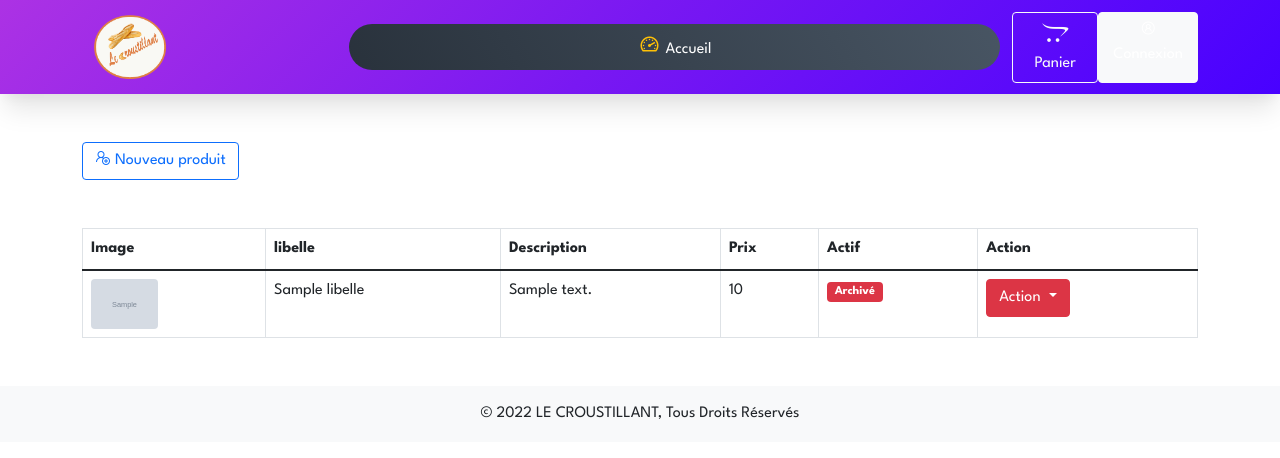
After one commit to insa54/ggt-boulanger, a PHP site: template base/views/prod_list.php in a window 1280 px wide. The commit adds this page. Shown: the top 458 px of the page. Run offline with PHP 8.4, Linux system fonts and the light colour scheme; the template is opened without the code that fills it: most values are stand-ins (such as "Sample title", 1, 10 or a date in 2020); grey boxes marked "Sample" are stand-in pictures; some libraries are stand-ins or nearby versions.

Commit message:
correction final

```diff
--- a/base/views/_inc_navbar.php
+++ b/base/views/_inc_navbar.php
@@ -24,7 +24,7 @@
                             <a class="nav-link" href="/user"><i class="las la-user-tag text-warning fs-4"></i> Utilisateur</a>
                         </li>
                         <li class="nav-item">
-                            <a class="nav-link" data-bs-toggle="modal" data-bs-target="#exampleModal"><i class="las la-folder-plus text-warning fs-4"></i> Ajouter Produit</a>
+                            <a class="nav-link" href="/produit"><i class="las la-folder-plus text-warning fs-4"></i> Ajouter Produit</a>
                         </li>
                         <?php } ?>
                     </ul>
--- /dev/null
+++ b/base/views/prod_list.php
@@ -0,0 +1,49 @@
+    <?php include "_header.php"; ?>
+    <?php include '_inc_navbar.php'; ?>
+
+    <div class="container my-5">
+        <a class="btn btn-outline-primary" data-bs-toggle="modal" data-bs-target="#exampleModal"><i class="las la-user-plus"></i> Nouveau produit</a>
+        <table class="table table-bordered mt-5" id="exportT">
+            <thead>
+                <tr>
+                    <th scope="col">Image</th>
+                    <th scope="col">libelle</th>
+                    <th scope="col">Description</th>
+                    <th scope="col">Prix</th>
+                    <th scope="col">Actif</th>
+                    <th scope="col">Action</th>
+                </tr>
+            </thead>
+            <tbody>
+                <?php foreach($produits as $produit){ ?>
+                <tr>
+                    <td><img src="../base/assets/images/<?php echo $produit->image; ?>" class="rounded" style="width 50px; height: 50px;"></td>
+                    <td><?php echo $produit->libelle; ?></td>
+                    <td><?php echo $produit->description; ?></td>
+                    <td><?php echo $produit->prix; ?></td>
+                    <td><?php if($produit->actif == 0){ echo "<span class='badge bg-success'>Actif</span>"; }else { echo "<span class='badge bg-danger'>Archivé</span>"; }?></td>
+                    <td>
+                        <div class="btn-group">
+                            <button type="button" class="btn btn-danger dropdown-toggle" data-bs-toggle="dropdown" aria-expanded="false">
+                                Action
+                            </button>
+                            <ul class="dropdown-menu">
+                                <?php if($produit->actif != 0){ ?>
+                                <li><a class="dropdown-item" href="/produit/activer/<?php echo $produit->id; ?>">Activer</a></li>
+                                <?php } ?>
+                                <?php if($produit->actif == 0){ ?>
+                                <li><a class="dropdown-item" href="/produit/archiver/<?php echo $produit->id; ?>">Archiver</a></li>
+                                <?php } ?>
+                                <?php if($produit->actif != 0){ ?>
+                                <li><a class="dropdown-item" href="/produit/delete/<?php echo $produit->id; ?>">Supprimer</a></li>
+                                <?php } ?>
+                            </ul>
+                        </div>
+                    </td>
+                </tr>
+                <?php } ?>
+            </tbody>
+        </table>
+    </div>
+
+    <?php include "_footer.php"; ?>
```
Also changed, not shown: base/controller/formController.php (+24 -0 lines), .htaccess, 1 other file.
